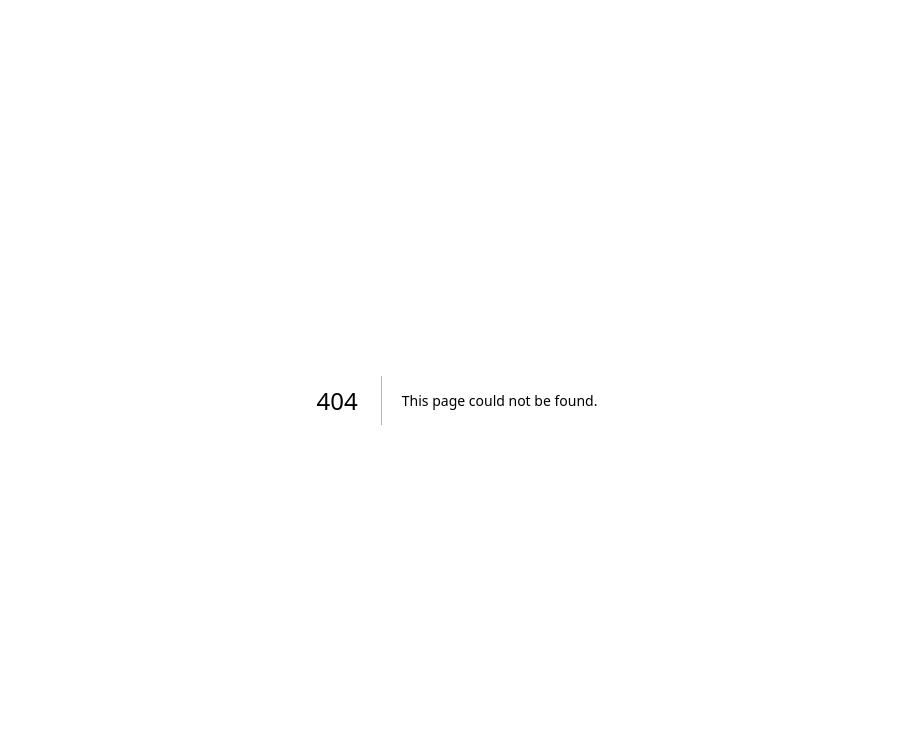
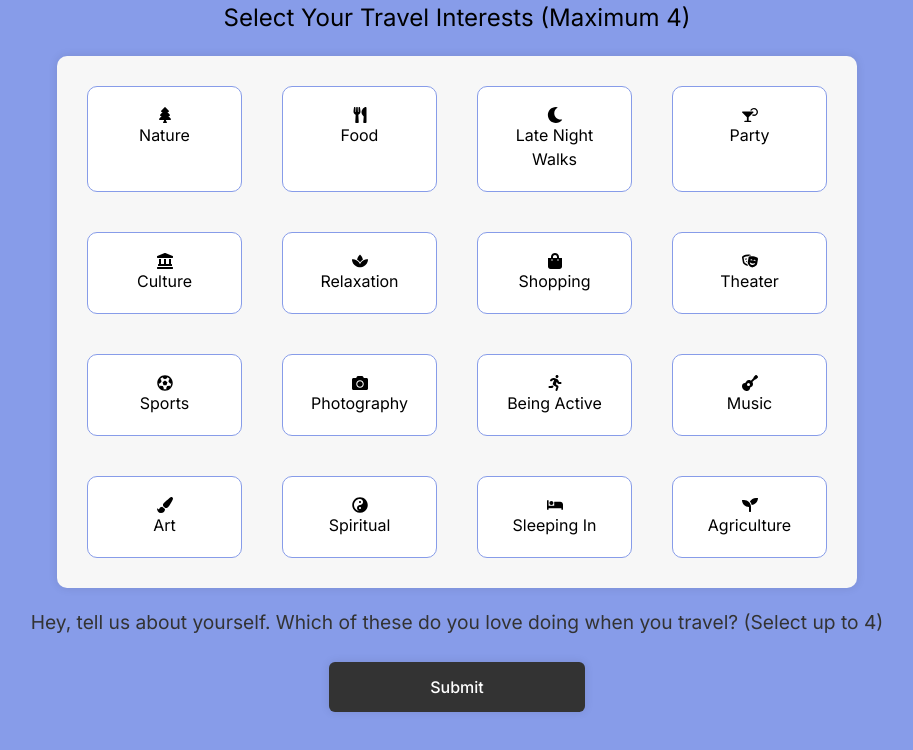
Before and after one commit to Aaron-1303/TripSinc, a Next.js app: page /users/personality in a window 1280 px wide. Before the commit this address had no page. Shown: the top 750 px of the page, without its empty margins (183-1096 px from the left). Built offline with nearby package versions, Linux system fonts and the light colour scheme.

Commit message:
personality/interests page FINAL

```diff
--- /dev/null
+++ b/app/users/personality/page.js
@@ -0,0 +1,11 @@
+import React from 'react';
+
+import Icon from '@/components/icon/icon';
+
+export default function TravelPersonality() {
+    return (
+        <div>
+            <Icon />
+        </div>
+    )
+}
--- /dev/null
+++ b/components/icon/icon.css
@@ -0,0 +1,67 @@
+.icon {
+    text-align: center;
+    background-color: #879ce9;
+    height: 100vh;
+    width: 100vw;
+}
+
+.header {
+    font-size: 1.5rem;
+
+}
+
+.icon-container {
+    background-color: #f7f7f7;
+    padding: 20px;
+    border-radius: 10px;
+    box-shadow: 0 0 10px rgba(0, 0, 0, 0.1);
+    max-width: 800px;
+    margin: 20px auto;
+    display: grid;
+    grid-template-columns: repeat(4, 1fr);
+    gap: 20px;
+    justify-content: center;
+    flex-wrap: wrap;
+}
+
+.icon-item {
+    margin: 10px;
+    padding: 20px;
+    background: #fff;
+    border: 1px solid #879ce9;
+    border-radius: 10px;
+    cursor: pointer;
+    display: flex;
+    flex-direction: column;
+    align-items: center;
+    transition: .8s ease;
+}
+
+.icon-item.selected {
+    background-color: #39b940;
+}
+
+.icon-info {
+    margin-top: 20px;
+    font-size: 1.2rem;
+    color: #333;
+}
+
+button {
+    width: 20%;
+    height: 50px;
+    background: #333;
+    border: none;
+    border-radius: 6px;
+    box-shadow: 0 0 10px rgba(0, 0, 0, 0.1);
+    cursor: pointer;
+    font-size: 16px;
+    color: #fff;
+    font-weight: 500;
+    margin-top: 25px;
+    transition: 0.5s;
+}
+
+button:hover {
+    background: #39b940;
+}
--- /dev/null
+++ b/components/icon/icon.jsx
@@ -0,0 +1,86 @@
+"use client";
+import React, { useState } from 'react';
+
+import {
+    FaTree, FaUtensils, FaMoon, FaCocktail, FaLandmark, FaSpa, FaShoppingBag, FaTheaterMasks, FaFutbol, FaCamera, FaRunning, FaGuitar, FaPaintBrush, FaYinYang, FaBed, FaSeedling
+} from 'react-icons/fa';
+
+import './icon.css';
+
+import Swal from 'sweetalert2';
+
+export default function Icon() {
+    const [selectedIcons, setSelectedIcons] = useState([]);
+
+    const icons = [
+        { id: 'nature', icon: <FaTree />, label: 'Nature' },
+        { id: 'food', icon: <FaUtensils />, label: 'Food' },
+        { id: 'nightlife', icon: <FaMoon />, label: 'Late Night Walks' },
+        { id: 'drinks', icon: <FaCocktail />, label: 'Party' },
+        { id: 'culture', icon: <FaLandmark />, label: 'Culture' },
+        { id: 'relaxation', icon: <FaSpa />, label: 'Relaxation' },
+        { id: 'shopping', icon: <FaShoppingBag />, label: 'Shopping' },
+        { id: 'theater', icon: <FaTheaterMasks />, label: 'Theater' },
+        { id: 'sports', icon: <FaFutbol />, label: 'Sports' },
+        { id: 'photography', icon: <FaCamera />, label: 'Photography' },
+        { id: 'outdoor', icon: <FaRunning />, label: 'Being Active' },
+        { id: 'music', icon: <FaGuitar />, label: 'Music' },
+        { id: 'art', icon: <FaPaintBrush />, label: 'Art' },
+        { id: 'spiritual', icon: <FaYinYang />, label: 'Spiritual' },
+        { id: 'sleeping', icon: <FaBed />, label: 'Sleeping In' },
+        { id: 'green', icon: <FaSeedling />, label: 'Agriculture' },
+    ];
+
+    const handleIconClick = (id) => {
+        if (selectedIcons.includes(id)) {
+            setSelectedIcons(selectedIcons.filter(icon => icon !== id));
+        } else {
+            setSelectedIcons([...selectedIcons, id]);
+        }
+    };
+
+    const handleSubmit = (e) => {
+        e.preventDefault();
+        if (selectedIcons.length === 0) {
+            Swal.fire({
+                icon: 'error',
+                title: 'Error!',
+                text: 'Please select at least one icon',
+
+            });
+        }
+        else if (selectedIcons.length > 4) {
+            Swal.fire({
+                icon: 'error',
+                title: 'Error!',
+                text: 'Please select at most 4 icons, Which ones fit you best?',
+
+            });
+        }
+        else {
+            Swal.fire({
+                icon: 'success',
+                title: 'Success!',
+                text: 'Your preferences have been saved successfully.',
+            });
+            console.log('Selected Interests: ', selectedIcons);
+        }
+
+    }
+
+    return (
+        <div className="icon">
+            <h2 className="header">Select Your Travel Interests (Maximum 4) </h2>
+            <div className="icon-container">
+                {icons.map(({ id, icon, label }) => (
+                    <div key={id} className={`icon-item ${selectedIcons.includes(id) ? 'selected' : ''}`} onClick={() => handleIconClick(id)}>
+                        {icon}
+                        <p className="icon-label">{label}</p>
+                    </div>
+                ))}
+            </div>
+            <p className="icon-info">Hey, tell us about yourself. Which of these do you love doing when you travel? (Select up to 4)</p>
+            <button type="submit" onClick={handleSubmit}>Submit</button>
+        </div>
+    );
+};
```
Also changed, not shown: package.json (line endings or trailing spaces).
